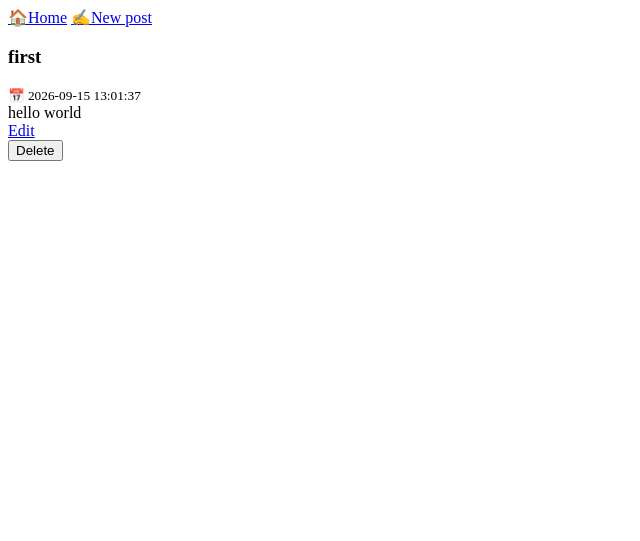
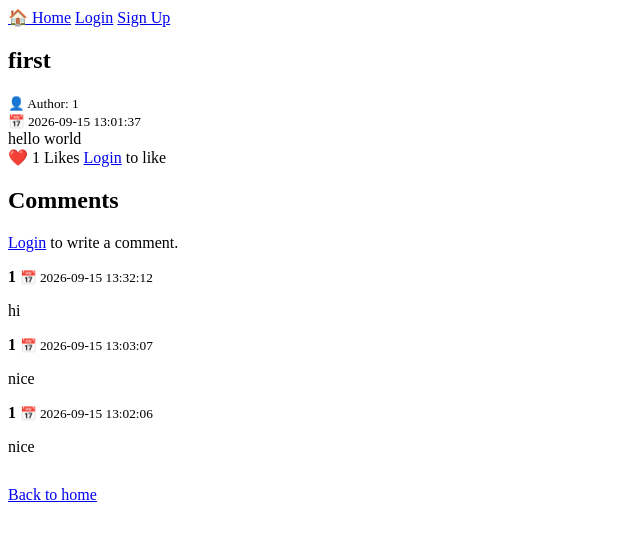
Before and after one commit to AmirAHZR/AHZ_blog, a Flask app: page /post/1 in a window 1280 px wide. Shown: the top 541 px of the page, without its empty margins (0-640 px from the left). Run offline with Flask 3, Linux system fonts and the light colour scheme; data comes from the database, SQL or seed files in the repository; both versions use the stored data as it was after the commit.

Commit message:
Add signin & signup

```diff
--- a/app.py
+++ b/app.py
@@ -1,45 +1,90 @@
-from flask import Flask, render_template, request, redirect, url_for, flash
-from database import get_db, init_db
+from database import get_db
+from sqlite3 import IntegrityError
+from flask import Flask, render_template, request, redirect, url_for, session, flash
+from werkzeug.security import generate_password_hash, check_password_hash
+from database import init_db
+
+app = Flask(__name__)
+app.secret_key = 'ahz-blog-secret-key'
+
+DATABASE = 'blog.db'
 
 
-
-app = Flask(__name__)
-
-
-
-app.secret_key = 'ye-kelid-khasi-va-tasodofi-baraye-security'
 
 
 
 @app.route('/')
 def home():
     conn = get_db()
-    posts = conn.execute(
-        'SELECT * FROM posts ORDER BY created_at DESC'
-    ).fetchall()
+    posts = conn.execute('SELECT * FROM posts ORDER BY id DESC').fetchall()
     conn.close()
-    print(posts)
     return render_template('home.html', posts=posts)
 
+
+@app.route('/post/<int:post_id>')
+def post_detail(post_id):
+    conn = get_db()
+
+    post = conn.execute('''
+        SELECT posts.*, users.username AS author
+        FROM posts
+        LEFT JOIN users ON posts.author_id = users.id
+        WHERE posts.id = ?
+    ''', (post_id,)).fetchone()
+
+    if post is None:
+        conn.close()
+        return render_template('404.html'), 404
+
+    like_count = conn.execute(
+        'SELECT COUNT(*) FROM likes WHERE post_id = ?',
+        (post_id,)
+    ).fetchone()[0]
+
+    user_liked = False
+
+    if 'user_id' in session:
+        user_liked = conn.execute(
+            'SELECT * FROM likes WHERE user_id = ? AND post_id = ?',
+            (session['user_id'], post_id)
+        ).fetchone() is not None
+
+    comments = conn.execute('''
+        SELECT comments.*, users.username
+        FROM comments
+        JOIN users ON comments.user_id = users.id
+        WHERE comments.post_id = ?
+        ORDER BY comments.created_at DESC
+    ''', (post_id,)).fetchall()
+
+    conn.close()
+
+    return render_template(
+        'post_detail.html',
+        post=post,
+        like_count=like_count,
+        user_liked=user_liked,
+        comments=comments
+    )
 
 
 @app.route('/add', methods=['GET', 'POST'])
 def add_post():
+    if 'user_id' not in session:
+        return redirect(url_for('login'))
 
     if request.method == 'POST':
         title = request.form['title'].strip()
         content = request.form['content'].strip()
 
-
         if not title or not content:
-            flash("جفتشون باید پر باشن مشتی!", 'error')
+            flash("They have be both full", 'error')
             return redirect(url_for('add_post'))
-
 
         conn = get_db()
         conn.execute(
-            'INSERT INTO posts (title, content) VALUES (?, ?)',
-            (title, content)
+            'INSERT INTO posts (title, content, author_id) VALUES (?, ?, ?)',
+            (title, content, session['user_id'])
         )
         conn.commit()
         conn.close()
@@ -47,35 +92,14 @@ def add_post():
         flash('✅ پست با موفقیت اضافه شد!', 'success')
         return redirect(url_for('home'))
 
-
     return render_template('add_post.html')
 
-@app.route('/post/<int:post_id>')
-def post_detail(post_id):
-    conn = get_db()
-    post = conn.execute(
-        'SELECT * FROM posts WHERE id = ?',
-        (post_id,)
-    ).fetchone()
-    conn.close()
-
-    if post is None:
-        return render_template('404.html'), 404
-
-    return render_template('post_detail.html', post=post)
-
-@app.route('/delete/<int:post_id>', methods=['POST'])
-def delete_post(post_id):
-    conn = get_db()
-    conn.execute('DELETE FROM posts WHERE id = ?', (post_id,))
-    conn.commit()
-    conn.close()
-
-    flash('🗑️ پست با موفقیت حذف شد!', 'success')
-    return redirect(url_for('home'))
 
 @app.route('/edit/<int:post_id>', methods=['GET', 'POST'])
 def edit_post(post_id):
+    if 'user_id' not in session:
+        return redirect(url_for('login'))
+
     conn = get_db()
 
     post = conn.execute(
@@ -87,9 +111,13 @@ def edit_post(post_id):
         conn.close()
         return render_template('404.html'), 404
 
+    if post['author_id'] != session['user_id']:
+        conn.close()
+        return 'You do not have permission to edit this post.', 403
+
     if request.method == 'POST':
-        title = request.form['title']
-        content = request.form['content']
+        title = request.form['title'].strip()
+        content = request.form['content'].strip()
 
         conn.execute(
             'UPDATE posts SET title = ?, content = ? WHERE id = ?',
@@ -108,13 +136,167 @@ def edit_post(post_id):
         post=post
     )
 
-@app.errorhandler(404)
-def page_not_found(error):
-    return render_template('404.html'), 404
+
+@app.route('/delete/<int:post_id>', methods=['POST'])
+def delete_post(post_id):
+    if 'user_id' not in session:
+        return redirect(url_for('login'))
+
+    conn = get_db()
+
+    post = conn.execute(
+        'SELECT * FROM posts WHERE id = ?',
+        (post_id,)
+    ).fetchone()
+
+    if post is None:
+        conn.close()
+        return render_template('404.html'), 404
+
+    if post['author_id'] != session['user_id']:
+        conn.close()
+        return 'You do not have permission to delete this post.', 403
+
+    conn.execute(
+        'DELETE FROM posts WHERE id = ?',
+        (post_id,)
+    )
+
+    conn.commit()
+    conn.close()
+
+    flash('🗑️ پست با موفقیت حذف شد!', 'success')
+
+    return redirect(url_for('home'))
 
 
+@app.route('/signup', methods=['GET', 'POST'])
+def signup():
+    if 'user_id' in session:
+        return redirect(url_for('home'))
+
+    if request.method == 'POST':
+        username = request.form['username']
+        password = request.form['password']
+
+        password_hash = generate_password_hash(password)
+
+        conn = get_db()
+
+        try:
+            conn.execute(
+                'INSERT INTO users (username, password) VALUES (?, ?)',
+                (username, password_hash)
+            )
+
+            conn.commit()
+            conn.close()
+
+            return redirect(url_for('login'))
+
+        except IntegrityError:
+            conn.close()
+            return render_template(
+                'signup.html',
+                error='Username already exists'
+            )
+
+    return render_template('signup.html')
+
+
+@app.route('/login', methods=['GET', 'POST'])
+def login():
+    if 'user_id' in session:
+        return redirect(url_for('home'))
+
+    if request.method == 'POST':
+        username = request.form['username']
+        password = request.form['password']
+
+        conn = get_db()
+
+        user = conn.execute(
+            'SELECT * FROM users WHERE username = ?',
+            (username,)
+        ).fetchone()
+
+        conn.close()
+
+        if user and check_password_hash(user['password'], password):
+            session['user_id'] = user['id']
+            session['username'] = user['username']
+
+            return redirect(url_for('home'))
+
+        return render_template(
+            'login.html',
+            error='Invalid username or password'
+        )
+
+    return render_template('login.html')
+
+
+@app.route('/logout')
+def logout():
+    session.clear()
+    return redirect(url_for('home'))
+
+@app.route('/like/<int:post_id>', methods=['POST'])
+def like_post(post_id):
+    if 'user_id' not in session:
+        return redirect(url_for('login'))
+
+    conn = get_db()
+
+    existing_like = conn.execute(
+        'SELECT * FROM likes WHERE user_id = ? AND post_id = ?',
+        (session['user_id'], post_id)
+    ).fetchone()
+
+    if existing_like:
+        conn.execute(
+            'DELETE FROM likes WHERE user_id = ? AND post_id = ?',
+            (session['user_id'], post_id)
+        )
+    else:
+        conn.execute(
+            'INSERT INTO likes (user_id, post_id) VALUES (?, ?)',
+            (session['user_id'], post_id)
+        )
+
+    conn.commit()
+    conn.close()
+
+    return redirect(url_for('post_detail', post_id=post_id))
+
+
+@app.route('/comment/<int:post_id>', methods=['POST'])
+def add_comment(post_id):
+    if 'user_id' not in session:
+        return redirect(url_for('login'))
+
+    content = request.form['content'].strip()
+
+    if not content:
+        flash('Comment cannot be empty!', 'error')
+        return redirect(url_for('post_detail', post_id=post_id))
+
+    conn = get_db()
+
+    conn.execute(
+        '''
+        INSERT INTO comments (content, user_id, post_id)
+        VALUES (?, ?, ?)
+        ''',
+        (content, session['user_id'], post_id)
+    )
+
+    conn.commit()
+    conn.close()
+
+    return redirect(url_for('post_detail', post_id=post_id))
 
 
 if __name__ == '__main__':
     init_db()
-    app.run(debug=True)
+    app.run(host='0.0.0.0', port=5000, debug=True)
--- a/templates/base.html
+++ b/templates/base.html
@@ -3,13 +3,37 @@
 <head>
     <meta charset="UTF-8">
     <meta name="viewport" content="width=device-width, initial-scale=1.0">
-     <title>{% block title %}AHZ blog{% endblock %}</title>
+    <title>{% block title %}AHZ blog{% endblock %}</title>
 </head>
+
 <body>
+
     <nav>
-        <a href="{{ url_for('home') }}">🏠Home</a>
-        <a href="{{ url_for('add_post') }}">✍️New post</a>
+        <a href="{{ url_for('home') }}">🏠 Home</a>
+
+        {% if session.get('user_id') %}
+            <span>Hello, {{ session.get('username') }}</span>
+            <a href="{{ url_for('add_post') }}">✍️ New post</a>
+            <a href="{{ url_for('logout') }}">Logout</a>
+        {% else %}
+            <a href="{{ url_for('login') }}">Login</a>
+            <a href="{{ url_for('signup') }}">Sign Up</a>
+        {% endif %}
+    </nav>
+
+    {% with messages = get_flashed_messages(with_categories=true) %}
+        {% if messages %}
+            {% for category, message in messages %}
+                <div class="flash {{ category }}">
+                    {{ message }}
+                </div>
+            {% endfor %}
+        {% endif %}
+    {% endwith %}
+
+    <main>
         {% block content %}{% endblock %}
-    </nav>
+    </main>
+
 </body>
 </html>
--- a/templates/home.html
+++ b/templates/home.html
@@ -18,6 +18,6 @@
             <hr>
         {% endfor %}
     {% else %}
-        <p>There no post! <a href="{{ url_for('add_post') }}">Create first post</a></p>
+        <p>There is no post<a href="{{ url_for('add_post') }}">Create first post</a></p>
     {% endif %}
 {% endblock %}
--- a/templates/post_detail.html
+++ b/templates/post_detail.html
@@ -5,26 +5,144 @@
 {% block content %}
 
 <article class="post-detail">
+
     <h1>{{ post['title'] }}</h1>
-        <small>📅 {{ post['created_at'] }}</small>
+
+    <small>
+        👤 Author: {{ post['author'] }}
+    </small>
+
+    <br>
+
+    <small>
+        📅 {{ post['created_at'] }}
+    </small>
 
     <div class="post-content">
         {{ post['content'] }}
     </div>
+
 </article>
+
+
+<div class="likes">
+
+    <span>
+        ❤️ {{ like_count }} Likes
+    </span>
+
+    {% if session.get('user_id') %}
+
+        <form method="POST"
+              action="{{ url_for('like_post', post_id=post['id']) }}"
+              style="display:inline;">
+
+            <button type="submit">
+                {% if user_liked %}
+                    Unlike
+                {% else %}
+                    Like
+                {% endif %}
+            </button>
+
+        </form>
+
+    {% else %}
+
+        <span>
+            <a href="{{ url_for('login') }}">Login</a> to like
+        </span>
+
+    {% endif %}
+
+</div>
+
+
+{% if session.get('user_id') == post['author_id'] %}
+
 <div class="actions">
-        <a href="{{ url_for('edit_post', post_id=post['id']) }}" class="btn btn-warning">
+
+    <a href="{{ url_for('edit_post', post_id=post['id']) }}"
+       class="btn btn-warning">
         Edit
     </a>
-    <div class="actions">
+
     <form method="POST"
           action="{{ url_for('delete_post', post_id=post['id']) }}"
           onsubmit="return confirm('Are you sure?')"
           style="display:inline;">
-            <button type="submit" class="btn btn-danger">Delete</button>
+
+        <button type="submit" class="btn btn-danger">
+            Delete
+        </button>
+
     </form>
+
+</div>
+
+{% endif %}
+
+
+<h2>Comments</h2>
+
+{% if session.get('user_id') %}
+
+<form method="POST"
+      action="{{ url_for('add_comment', post_id=post['id']) }}">
+
+    <textarea
+        name="content"
+        rows="4"
+        placeholder="Write a comment..."
+        required></textarea>
+
+    <button type="submit">
+        Comment
+    </button>
+
+</form>
+
+{% else %}
+
+<p>
+    <a href="{{ url_for('login') }}">Login</a>
+    to write a comment.
+</p>
+
+{% endif %}
+
+
+<div class="comments">
+
+    {% for comment in comments %}
+
+        <div class="comment">
+
+            <strong>
+                {{ comment['username'] }}
+            </strong>
+
+            <small>
+                📅 {{ comment['created_at'] }}
+            </small>
+
+            <p>
+                {{ comment['content'] }}
+            </p>
+
+        </div>
+
+    {% else %}
+
+        <p>No comments yet.</p>
+
+    {% endfor %}
+
 </div>
 
 
+<p style="margin-top: 30px;">
+    <a href="{{ url_for('home') }}">Back to home</a>
+</p>
 
 {% endblock %}
```
Also changed, not shown: database.py (+34 -3 lines), templates/login.html (added, +37 -0 lines), templates/signup.html (added, +37 -0 lines), blog.db. Lines whose indentation alone changed are shown as unchanged.
